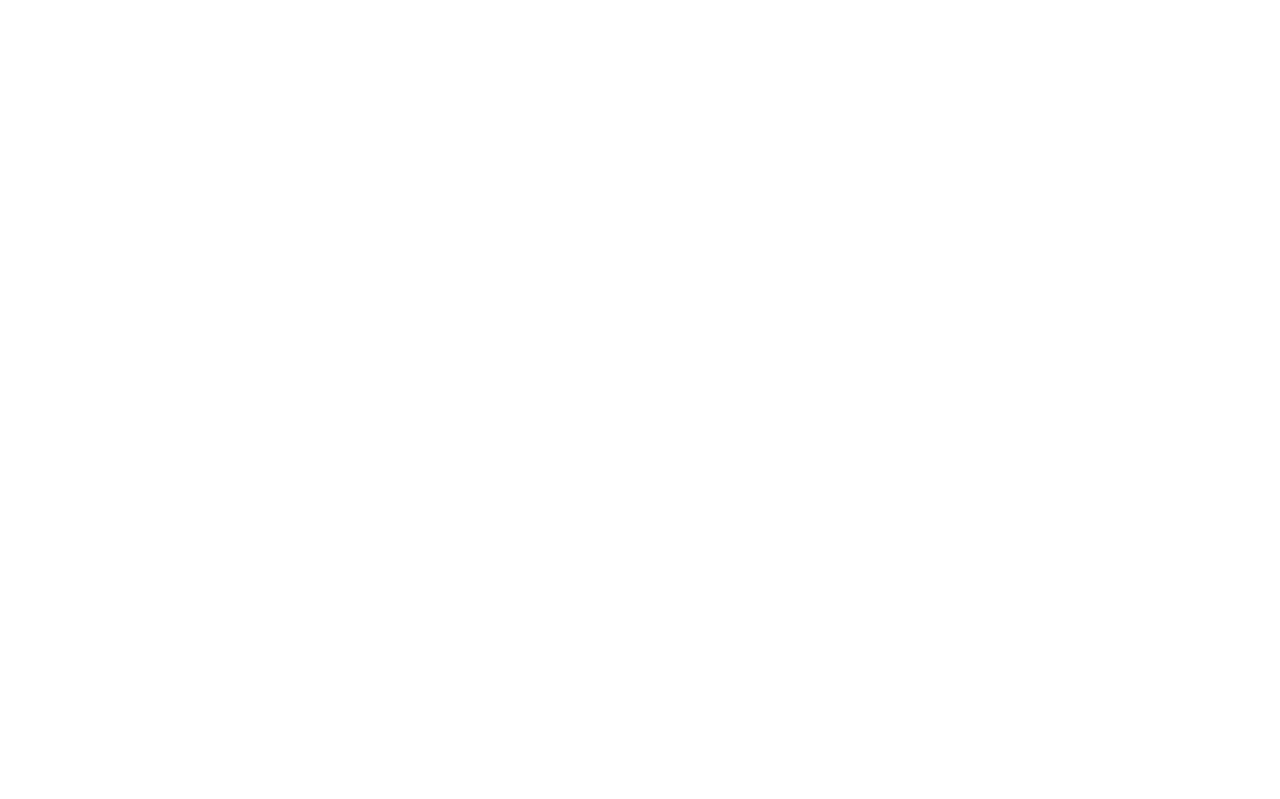
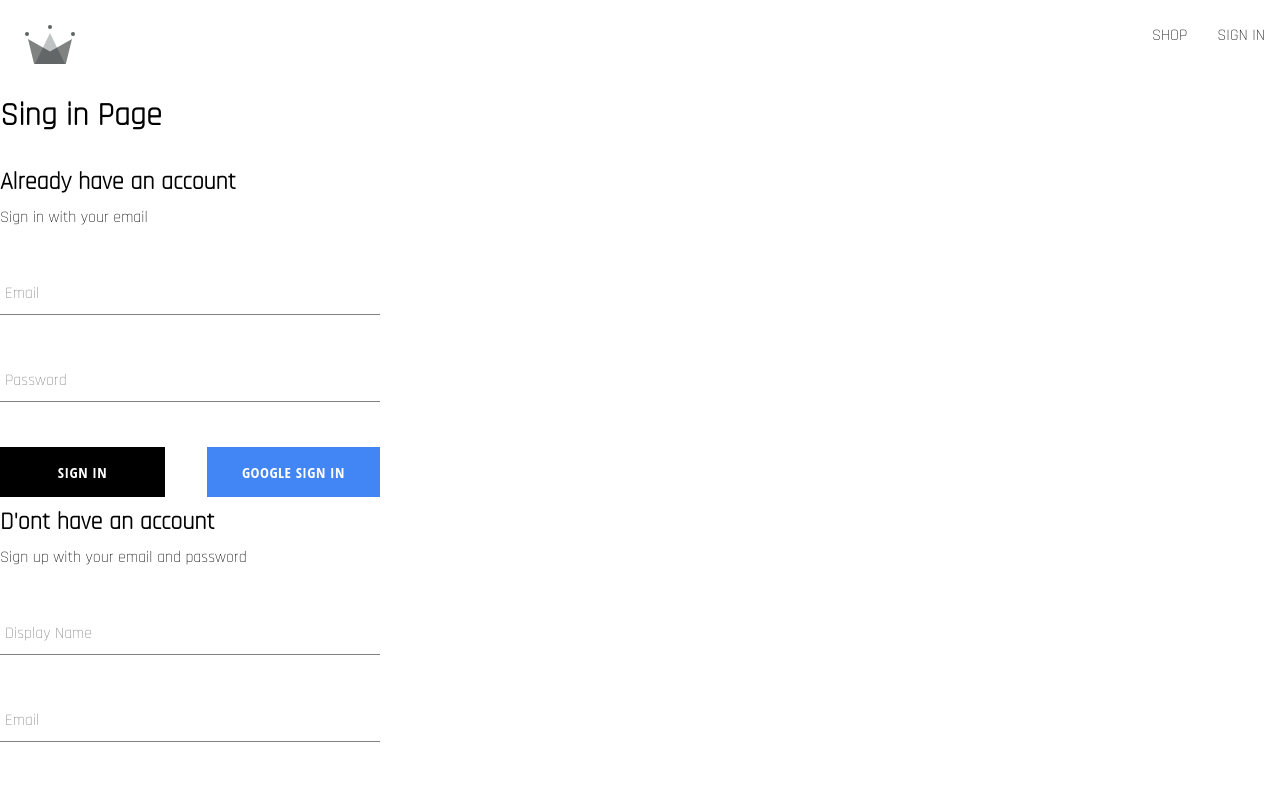
Before and after one commit to AhseneRemmouche/ReactJS, a React (Create React App) app in the folder ecommerce/: page /auth in a window 1280 px wide. Before the commit this address had no page. Shown: the top 799 px of the page. Built offline with nearby package versions, Linux system fonts and the light colour scheme.

Commit message:
added styles

```diff
--- a/ecommerce/src/App.js
+++ b/ecommerce/src/App.js
@@ -1,6 +1,6 @@
 import { Routes, Route } from 'react-router-dom';
 import Home from './routes/home/home.component.jsx';
-import SignIn from './routes/sign-in/sign-in.component';
+import Authentication from './routes/authentication/authentication.component';
 import Navigation from './routes/navigation/navigation.component';
 
 const Shop = () => {
@@ -14,10 +14,21 @@
 const App = () => {
     return (
         <Routes>
-            <Route path='/' element={<Navigation />}>
-                <Route index element={<Home />} />
-                <Route path='shop' element={<Shop />} />
-                <Route path='sign-in' element={<SignIn />} />
+            <Route
+                path='/'
+                element={<Navigation />}>
+                <Route
+                    index
+                    element={<Home />}
+                />
+                <Route
+                    path='shop'
+                    element={<Shop />}
+                />
+                <Route
+                    path='auth'
+                    element={<Authentication />}
+                />
             </Route>
         </Routes>
     );
--- /dev/null
+++ b/ecommerce/src/components/sign-in-form/sign-in-form.component.jsx
@@ -0,0 +1,84 @@
+import { useState } from 'react';
+import FormInput from '../form-input/form-input.component';
+import Button from '../button/button.component';
+import './sign-in-form.styles.scss';
+import {
+    signInWithGooglePopup,
+    createUserDocumentFromAuth,
+    signInAuthUserWithEmailAndPassword,
+} from '../../utils/firebase/firebase.utils';
+
+const defaultFormFields = {
+    email: '',
+    password: '',
+};
+
+const SignInForm = () => {
+    const [formFields, setFormFields] = useState(defaultFormFields);
+    const { email, password } = formFields;
+
+    const resetFormFields = () => {
+        setFormFields(defaultFormFields);
+    };
+
+    const signInWithGoogle = async () => {
+        const { user } = await signInWithGooglePopup();
+        await createUserDocumentFromAuth(user);
+    };
+
+    const handleSubmit = async (event) => {
+        event.preventDefault();
+
+        try {
+            const response = await signInAuthUserWithEmailAndPassword(
+                email,
+                password
+            );
+            console.log(response);
+        } catch (error) {}
+    };
+
+    const handleChange = (event) => {
+        const { name, value } = event.target;
+        setFormFields({ ...formFields, [name]: value });
+    };
+    console.log(formFields);
+
+    return (
+        <div className='sign-up-container'>
+            <h2>Already have an account</h2>
+            <span>Sign in with your email</span>
+
+            <form onSubmit={handleSubmit}>
+                <FormInput
+                    label='Email'
+                    type='email'
+                    required
+                    onChange={handleChange}
+                    name='email'
+                    value={email}
+                />
+
+                <FormInput
+                    label='Password'
+                    type='password'
+                    required
+                    onChange={handleChange}
+                    name='password'
+                    value={password}
+                />
+
+                <div className='buttons-container'>
+                    <Button type='submit'>Sign In</Button>
+                    <Button
+                        buttonType='google'
+                        onClick={signInWithGoogle}>
+                        Google Sign In
+                    </Button>
+                </div>
+            </form>
+        </div>
+    );
+};
+
+export default SignInForm;
--- /dev/null
+++ b/ecommerce/src/components/sign-in-form/sign-in-form.styles.scss
@@ -0,0 +1,14 @@
+.sign-up-container {
+    display: flex;
+    flex-direction: column;
+    width: 380px;
+}
+
+h2 {
+    margin: 10px 0;
+}
+
+.buttons-container {
+    display: flex;
+    justify-content: space-between;
+}
--- /dev/null
+++ b/ecommerce/src/routes/authentication/authentication.component.jsx
@@ -0,0 +1,26 @@
+import {
+    signInWithGooglePopup,
+    createUserDocumentFromAuth,
+    signInWithGoogleRedirect,
+} from '../../utils/firebase/firebase.utils';
+
+import SignUpForm from '../../components/sign-up-form/sign-up-form.component';
+import SignInForm from '../../components/sign-in-form/sign-in-form.component';
+
+const Authentication = () => {
+    // const logGoogleUser = async () => {
+    //     const { user } = await signInWithGooglePopup();
+    //     const userDocRef = await createUserDocumentFromAuth(user);
+    // };
+
+    return (
+        <div>
+            <h1>Sing in Page</h1>
+            {/* <button onClick={logGoogleUser}>Sign in with Google Popup</button> */}
+            <SignInForm />
+            <SignUpForm />
+        </div>
+    );
+};
+
+export default Authentication;
--- a/ecommerce/src/routes/navigation/navigation.component.jsx
+++ b/ecommerce/src/routes/navigation/navigation.component.jsx
@@ -7,14 +7,20 @@
     return (
         <Fragment>
             <div className='navigation'>
-                <Link className='logo-container' to='/'>
+                <Link
+                    className='logo-container'
+                    to='/'>
                     <CrownLogo className='logo' />
                 </Link>
                 <div className='nav-links-container'>
-                    <Link className='nav-link' to='shop'>
+                    <Link
+                        className='nav-link'
+                        to='shop'>
                         SHOP
                     </Link>
-                    <Link className='nav-link' to='sign-in'>
+                    <Link
+                        className='nav-link'
+                        to='auth'>
                         SIGN IN
                     </Link>
                 </div>
--- a/ecommerce/src/routes/sign-in/sign-in.component.jsx
+++ /dev/null
@@ -1,21 +0,0 @@
-import { signInWithGooglePopup, createUserDocumentFromAuth, signInWithGoogleRedirect } from '../../utils/firebase/firebase.utils';
-
-import SignUpForm from '../../components/sign-up-form/sign-up-form.component';
-
-const SignIn = () => {
-    const logGoogleUser = async () => {
-        const { user } = await signInWithGooglePopup();
-        const userDocRef = await createUserDocumentFromAuth(user);
-    };
-
-    return (
-        <div>
-            <h1>Sing in Page</h1>
-            <button onClick={logGoogleUser}>Sign in with Google Popup</button>
-
-            <SignUpForm />
-        </div>
-    );
-};
-
-export default SignIn;
--- a/ecommerce/src/utils/firebase/firebase.utils.js
+++ b/ecommerce/src/utils/firebase/firebase.utils.js
@@ -6,6 +6,7 @@
     signInWithPopup,
     GoogleAuthProvider,
     createUserWithEmailAndPassword,
+    signInWithEmailAndPassword,
 } from 'firebase/auth';
 
 import { getFirestore, doc, getDoc, setDoc } from 'firebase/firestore';
@@ -64,3 +65,8 @@
     if (!email || !password) return;
     return await createUserWithEmailAndPassword(auth, email, password);
 };
+
+export const signInAuthUserWithEmailAndPassword = async (email, password) => {
+    if (!email || !password) return;
+    return await signInWithEmailAndPassword(auth, email, password);
+};
```
